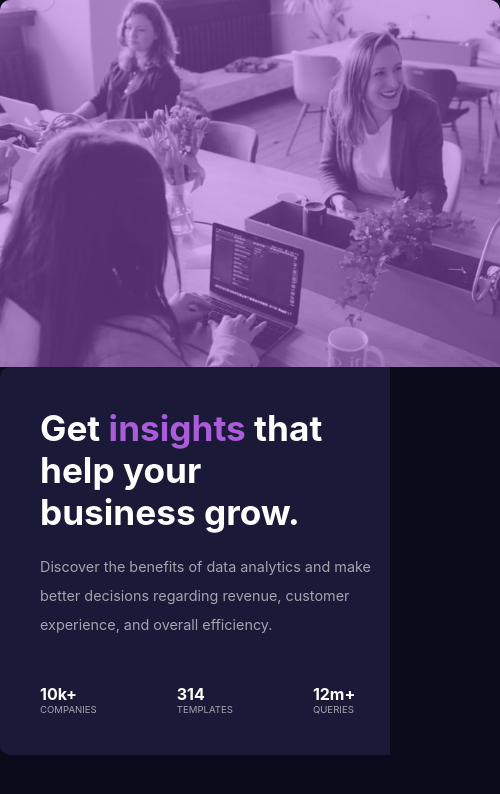
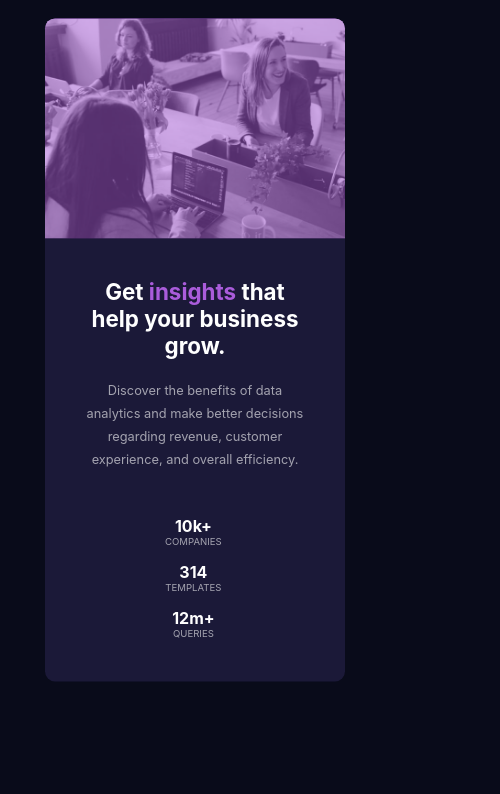
Before and after one commit to patrick-nsolo/stats-preview-card-component-main, a plain HTML site: page index.html in a window 390 px wide. Shown: the whole page, 500 px wide, since content can reach past the window. Drawn offline with Linux system fonts and the light colour scheme; a web font is replaced by a local one.

Commit message:
Update media CSS SPCC
finally done... all responsive.

```diff
--- a/styles/media.css
+++ b/styles/media.css
@@ -1,16 +1,49 @@
-@media screen and (max-width: 1020px){
+@media screen and (max-width: 1000px){
     img{
         max-inline-size: 100%;
         block-size: auto;/*means aspect ratio of images, will remain the same in any screen size*/
         border-radius: 10px 10px 0 0;
+        width: 300px;
+    }
+    body{
+        position: relative;
+
     }
     section{
         flex-direction: column-reverse;
-        margin: 0;
+        margin-top: 350px;
+        position: absolute;
+        top: 50%;
+        left: 50%;
+        transform: translate(-50%, -50%);
+
+    }
+    h1{
+        font-size:1.4rem;
+        text-align: center;
+    }
+    p{
+        margin-top: 20px;
+        line-height: 1.8; /*NEVER use px for line height OR FONT*/
+        width:220px;
+        text-align: center;
+        font-size:0.8rem;/*always use this measurement for fonts*/
+        color: var(--Slightlytransparentwhite);
+    }
+    ul{
+        display: inline-block;
+        margin-left: 80px;
+        text-align: center;
     }
     .overlay{
         border-radius: 10px 10px 0 0;
-        width: 500px;
+        width: 300px;
+        height:220px;
+    }
+    .card{
+        width: 300px;
+        border-radius: 0 0 10px 10px;
+        height: ;
     }
 
 
```
